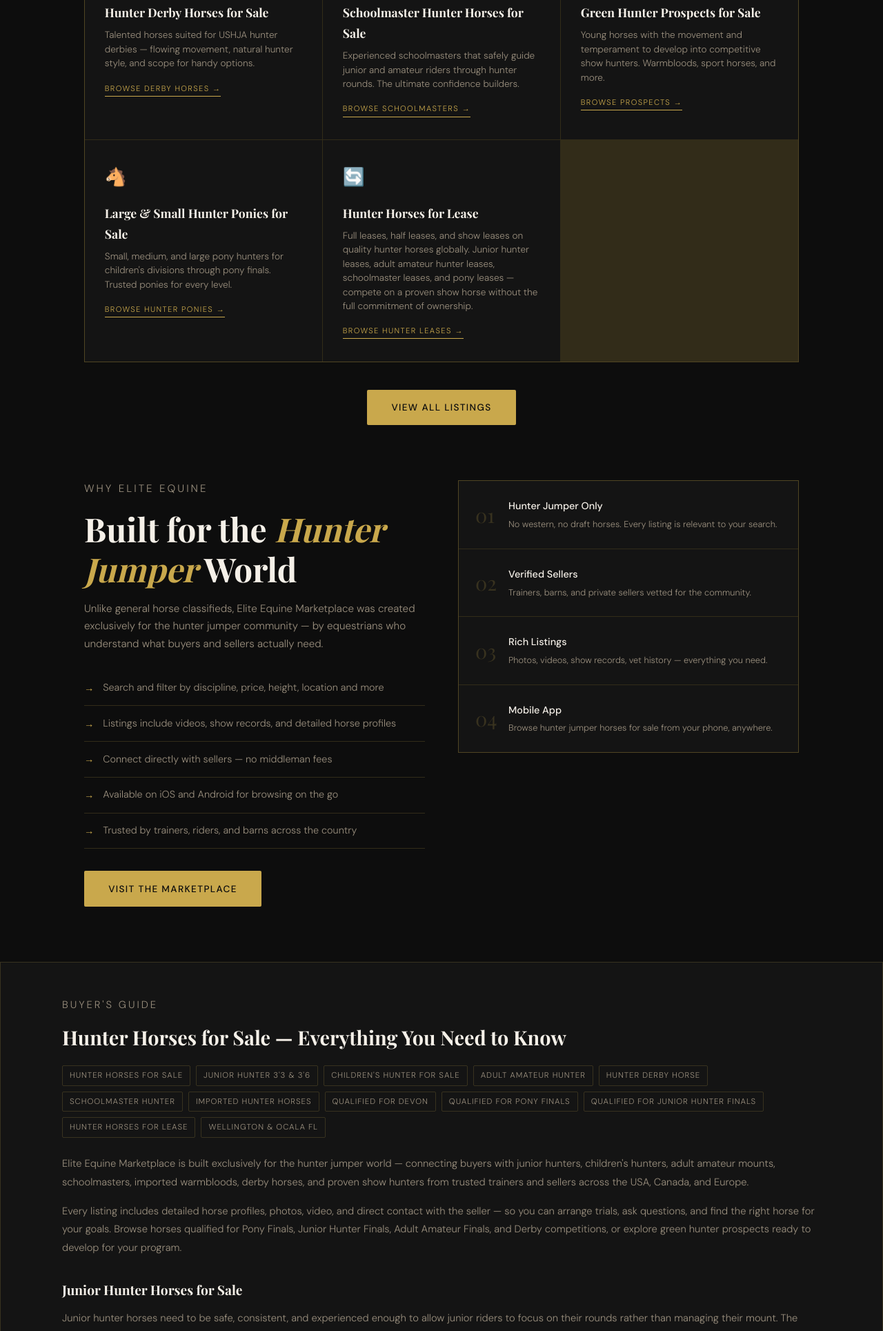
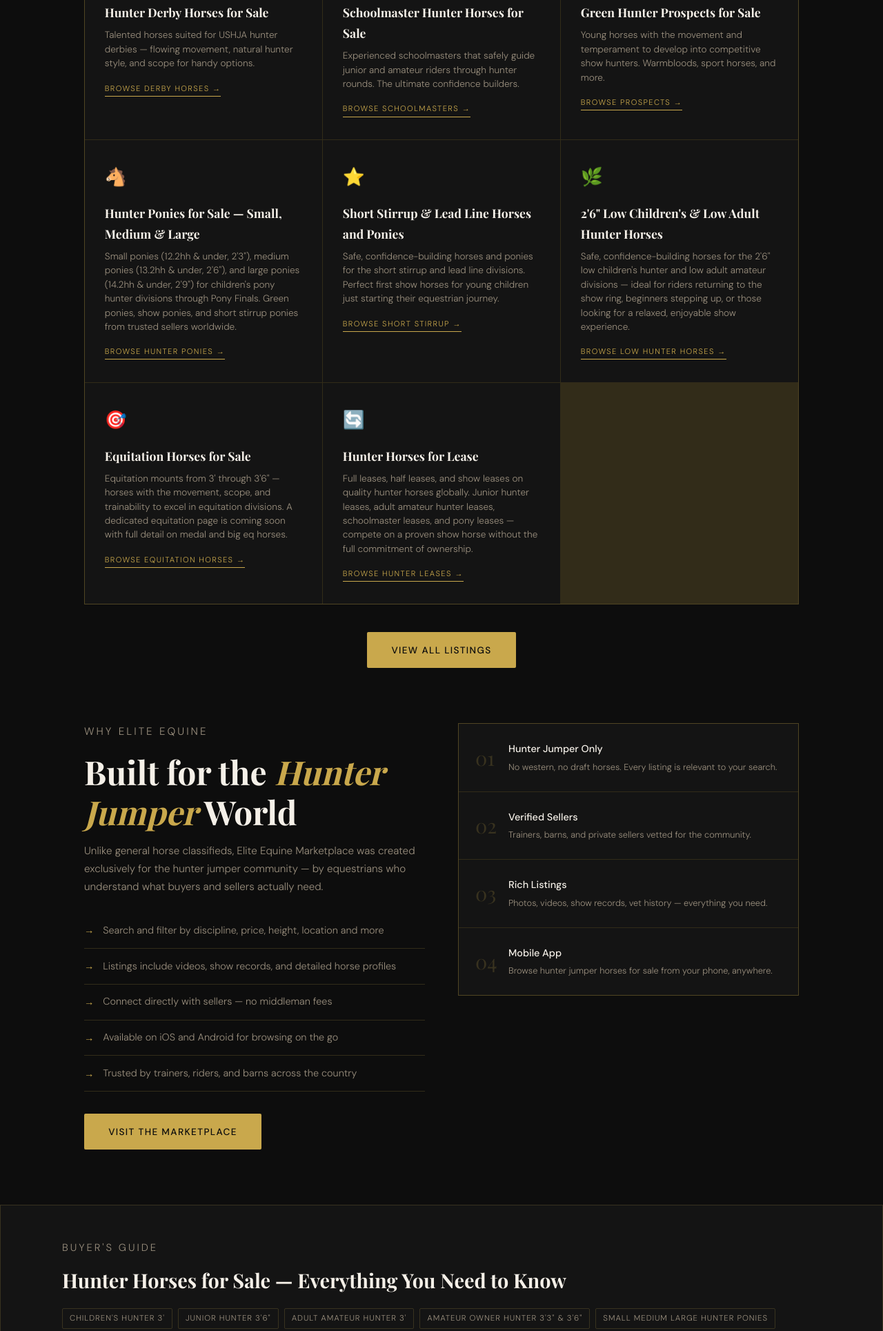
Before and after one commit to eliteequinemarketplace/hunter-horses-for-sale-and-lease, a plain HTML site: page index.html in a window 1280 px wide. Shown: the part 1656-3585 px from the top of the page at 69% size. Drawn offline with nearby package versions, Linux system fonts and the light colour scheme; a web font is replaced by a local one.

Commit message:
Add files via upload

```diff
--- a/index.html
+++ b/index.html
@@ -422,9 +422,27 @@
       </a>
       <a href="https://eliteequinemarketplace.com/horses-for-sale-lease" class="discipline-card">
         <div class="discipline-icon">🐴</div>
-        <h3>Large & Small Hunter Ponies for Sale</h3>
-        <p>Small, medium, and large pony hunters for children's divisions through pony finals. Trusted ponies for every level.</p>
+        <h3>Hunter Ponies for Sale — Small, Medium & Large</h3>
+        <p>Small ponies (12.2hh & under, 2'3"), medium ponies (13.2hh & under, 2'6"), and large ponies (14.2hh & under, 2'9") for children's pony hunter divisions through Pony Finals. Green ponies, show ponies, and short stirrup ponies from trusted sellers worldwide.</p>
         <span class="discipline-tag">Browse Hunter Ponies →</span>
+      </a>
+      <a href="https://eliteequinemarketplace.com/horses-for-sale-lease" class="discipline-card">
+        <div class="discipline-icon">⭐</div>
+        <h3>Short Stirrup & Lead Line Horses and Ponies</h3>
+        <p>Safe, confidence-building horses and ponies for the short stirrup and lead line divisions. Perfect first show horses for young children just starting their equestrian journey.</p>
+        <span class="discipline-tag">Browse Short Stirrup →</span>
+      </a>
+      <a href="https://eliteequinemarketplace.com/horses-for-sale-lease" class="discipline-card">
+        <div class="discipline-icon">🌿</div>
+        <h3>2'6" Low Children's & Low Adult Hunter Horses</h3>
+        <p>Safe, confidence-building horses for the 2'6" low children's hunter and low adult amateur divisions — ideal for riders returning to the show ring, beginners stepping up, or those looking for a relaxed, enjoyable show experience.</p>
+        <span class="discipline-tag">Browse Low Hunter Horses →</span>
+      </a>
+      <a href="https://eliteequinemarketplace.com/horses-for-sale-lease" class="discipline-card">
+        <div class="discipline-icon">🎯</div>
+        <h3>Equitation Horses for Sale</h3>
+        <p>Equitation mounts from 3' through 3'6" — horses with the movement, scope, and trainability to excel in equitation divisions. A dedicated equitation page is coming soon with full detail on medal and big eq horses.</p>
+        <span class="discipline-tag">Browse Equitation Horses →</span>
       </a>
       <a href="https://eliteequinemarketplace.com/horses-for-sale-lease" class="discipline-card">
         <div class="discipline-icon">🔄</div>
@@ -495,16 +513,16 @@
       <h2>Hunter Horses for Sale — Everything You Need to Know</h2>
 
       <div class="keyword-tags">
-        <span class="keyword-tag">Hunter Horses for Sale</span>
-        <span class="keyword-tag">Junior Hunter 3'3 &amp; 3'6</span>
-        <span class="keyword-tag">Children's Hunter for Sale</span>
-        <span class="keyword-tag">Adult Amateur Hunter</span>
-        <span class="keyword-tag">Hunter Derby Horse</span>
-        <span class="keyword-tag">Schoolmaster Hunter</span>
-        <span class="keyword-tag">Imported Hunter Horses</span>
+        <span class="keyword-tag">Children's Hunter 3'</span>
+        <span class="keyword-tag">Junior Hunter 3'6"</span>
+        <span class="keyword-tag">Adult Amateur Hunter 3'</span>
+        <span class="keyword-tag">Amateur Owner Hunter 3'3" &amp; 3'6"</span>
+        <span class="keyword-tag">Small Medium Large Hunter Ponies</span>
+        <span class="keyword-tag">Short Stirrup Horses &amp; Ponies</span>
+        <span class="keyword-tag">USHJA International Derby Horse</span>
+        <span class="keyword-tag">USHJA National Derby Horse</span>
         <span class="keyword-tag">Qualified for Devon</span>
         <span class="keyword-tag">Qualified for Pony Finals</span>
-        <span class="keyword-tag">Qualified for Junior Hunter Finals</span>
         <span class="keyword-tag">Hunter Horses for Lease</span>
         <span class="keyword-tag">Wellington &amp; Ocala FL</span>
       </div>
@@ -516,21 +534,34 @@
       <p>Junior hunter horses need to be safe, consistent, and experienced enough to allow junior riders to focus on their rounds rather than managing their mount. The best junior hunters have a rhythmic canter, a smooth, flat jump, and a reliable, forgiving temperament. On Elite Equine Marketplace, junior hunter listings include detailed show records, videos of rounds, and direct contact with the selling trainer so you can find the right fit for your junior rider.</p>
       <img src="https://eliteequinemarketplace.com" alt="junior hunter horse jumping hunter round" style="display:none;">
 
-      <h3>Adult Amateur Hunter Horses for Sale</h3>
-      <p>Adult amateur hunter horses must balance quality movement and scope with a manageable, safe temperament for non-professional riders. Whether you're competing at local shows or aiming for USEF national AA hunter divisions, Elite Equine Marketplace lists adult amateur hunters at every price point — from proven ammy horses to up-and-coming prospects ready to move into the division.</p>
+      <h3>Amateur Owner Hunter Horses for Sale — 3'3", 3'6" & AO Derby</h3>
+      <p>Amateur owner hunter horses must combine quality movement, a natural jump style, and a safe, consistent temperament for non-professional riders competing at 3'3" and 3'6". The best amateur owner hunters have the scope and adjustability to move up from the 3'3" division to the 3'6" division, </p>
+      <p>Elite Equine Marketplace lists amateur owner hunters at every level — from proven schoolmaster AO horses to scopey, quality movers ready to step into the division for the first time. Whether you are searching for a reliable 3'3" amateur owner horse or a competitive 3'6" AO hunter, our listings connect you directly with trusted trainers and sellers worldwide.</p>
       <img src="https://eliteequinemarketplace.com" alt="adult amateur hunter horse over oxer" style="display:none;">
 
-      <h3>Children's Hunter Horses for Sale</h3>
-      <p>Children's hunter horses are among the most sought-after horses on the market — trustworthy, well-schooled, and experienced enough to keep young riders safe and confident in the show ring. Elite Equine Marketplace features children's hunter listings from trusted trainers who understand what families need when shopping for a child's first or next show horse.</p>
+      <h3>Children's Hunter Horses for Sale — 3'</h3>
+      <p>Children's hunter horses compete at 3' for horses and are among the most sought-after horses in the sport — trustworthy and safe enough to give young riders confidence, yet competitive enough to win at local and USEF-rated shows. The ideal children's hunter moves beautifully, jumps consistently, and has the forgiving temperament that allows young riders to focus on their riding rather than managing their mount. Children's hunter sections are split by age: 14 & under and 15–17.</p>
+      <p>Elite Equine Marketplace features children's hunter listings from trusted trainers across the globe — whether you're looking for a move-up from ponies, a seasoned children's hunter schoolmaster, or a horse to develop through the division.</p>
       <img src="https://eliteequinemarketplace.com" alt="children's hunter horse jumping course" style="display:none;">
 
-      <h3>Hunter Derby Horses for Sale</h3>
-      <p>Hunter derby horses require a unique combination of natural hunter movement, scope for handy options, and the ability to gallop and rate beautifully across varied terrain. USHJA hunter derbies have become one of the most popular and prestigious hunter competitions, and demand for quality derby horses has grown significantly. Browse hunter derby horses for sale on Elite Equine Marketplace from trainers who compete at the highest levels of the division.</p>
+      <h3>USHJA International Hunter Derby & National Hunter Derby Horses for Sale</h3>
+      <p>Hunter derby horses require a rare combination of natural hunter movement, genuine scope for high option fences, and the athleticism and adjustability to excel across varied terrain in the handy round. The USHJA International Hunter Derby has become the most prestigious and popular hunter competition in the sport, and demand for quality derby horses has grown significantly at every level.</p>
+      <p><strong style="color: var(--cream);">USHJA International Hunter Derby Horses:</strong> The pinnacle of hunter sport, the USHJA International Hunter Derby features courses set at 3'6" to 4'0" with high option fences at 4' and above. The ideal International Derby horse has natural scope, a flowing hunter jump style, and the mental and physical ability to gallop and rate across a varied course of natural-style obstacles. International Derby horses must be USHJA enrolled and have demonstrated consistent performance at the highest level of hunter competition. The prestigious Platinum Performance/USHJA International Hunter Derby Championship is held annually at the Kentucky Horse Park.</p>
+      <p><strong style="color: var(--cream);">USHJA National Hunter Derby Horses:</strong> The National Hunter Derby was developed as a stepping stone to the International Derby, with courses set at 3' with high option fences at 3'5". National Derby horses are ideal for junior and amateur riders looking to develop a talented young horse or compete at the derby level without the height demands of the International program. The National Derby offers Open, Amateur, and Junior sections, making it one of the most accessible and exciting derby programs in hunter sport.</p>
+      <p><strong style="color: var(--cream);">Amateur Owner Derby Horses:</strong> Amateur owner riders compete in dedicated derby sections at both the International and National level. An amateur owner derby horse must combine the scope for high option fences with a safe, rideable temperament for non-professional riders — one of the most coveted horse types on the hunter market.</p>
       <img src="https://eliteequinemarketplace.com" alt="professional hunter derby horse competing" style="display:none;">
 
       <h3>Schoolmaster Hunter Horses for Sale</h3>
       <p>A schoolmaster hunter is one of the most valuable horses in the sport — an experienced, seasoned show horse that teaches its rider rather than the other way around. Schoolmasters are ideal for junior riders moving up in the divisions, adult amateurs returning to showing, or any rider who wants a confidence-building, proven partner in the hunter ring. Elite Equine Marketplace lists schoolmaster hunters with full show records and trainer references.</p>
       <img src="https://eliteequinemarketplace.com" alt="schoolmaster hunter horse for sale" style="display:none;">
+
+      <h3>Hunter Ponies for Sale — Small, Medium & Large</h3>
+      <p>Hunter ponies are among the most beloved and competitive animals in the sport. Elite Equine Marketplace lists hunter ponies across all three sizes from trusted sellers worldwide:</p>
+      <p><strong style="color: var(--cream);">Small Hunter Ponies (12.2hh & under):</strong> Compete at 2'3" and are ridden by junior riders age 12 & under. Small ponies are typically a child's first show pony — safe, well-trained, and competitive at local and rated shows through Pony Finals.</p>
+      <p><strong style="color: var(--cream);">Medium Hunter Ponies (13.2hh & under):</strong> Compete at 2'6" and are ridden by junior riders age 14 & under. Medium ponies are one of the most sought-after pony types — the perfect size for a growing junior rider stepping up from smalls.</p>
+      <p><strong style="color: var(--cream);">Large Hunter Ponies (14.2hh & under):</strong> Compete at 2'9" and are ridden by junior riders age 17 & under. Large ponies are the most competitive pony division, with the best large ponies rivaling horses in quality of movement and jump style. Qualified for Pony Finals large ponies are among the most valuable ponies on the market.</p>
+      <p><strong style="color: var(--cream);">Green Hunter Ponies:</strong> Young or inexperienced ponies with the movement and temperament to develop into competitive show ponies. Green ponies are ideal for programs looking to develop a pony for the division or for families seeking a long-term partner for a junior rider.</p>
+      <p><strong style="color: var(--cream);">Short Stirrup Horses and Ponies:</strong> Safe, confidence-building horses and ponies for the short stirrup division — one of the most popular introductory divisions at local and schooling shows. Short stirrup horses are ideal for young children just beginning their show career.</p>
 
       <h3>Horses Qualified for Devon, Indoors & Major Finals</h3>
       <p>Elite Equine Marketplace regularly features hunter horses qualified for the most prestigious competitions in the sport. Whether you are searching for a horse qualified for Devon, qualified for the indoor circuit, or qualified for major USEF finals, our listings include verified show records so you can confirm eligibility before reaching out to the seller.</p>
```
